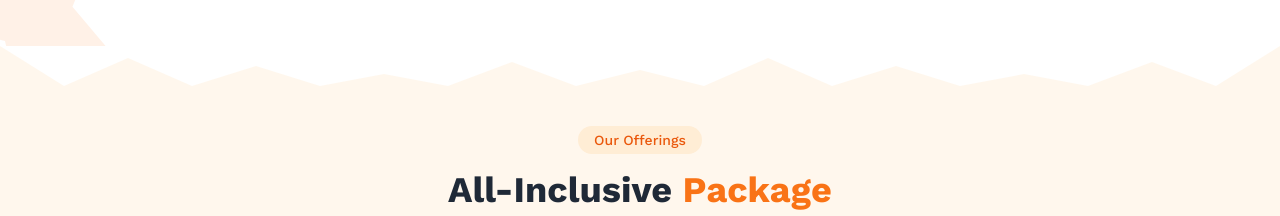
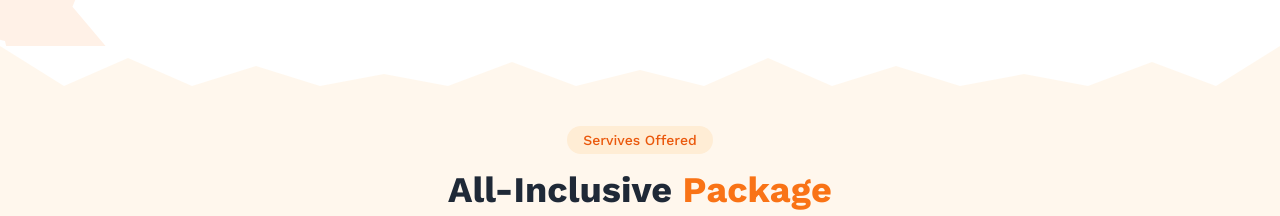
Before and after one commit to michaelnjau/Njaus-Vacation-, a React (Vite) app in the folder project-bolt-sb1-3qejv5ms/project/: page / in a window 1280 px wide. Shown: the part 1460-1676 px from the top of the page. Built offline with nearby package versions, Linux system fonts and the light colour scheme.

Commit message:
Update Packages.tsx

```diff
--- a/project-bolt-sb1-3qejv5ms/project/src/components/Packages.tsx
+++ b/project-bolt-sb1-3qejv5ms/project/src/components/Packages.tsx
@@ -16,7 +16,7 @@ const Packages: React.FC = () => {
       <div className="container mx-auto px-4">
         <div className="text-center mb-16">
           <span className="inline-block px-4 py-1 bg-orange-100 text-orange-600 rounded-full text-sm font-medium mb-4">
-            Our Offerings
+            Servives Offered
           </span>
           <h2 className="text-3xl md:text-4xl font-bold text-gray-800">
             All-Inclusive <span className="text-orange-500">Package</span>
@@ -43,7 +43,7 @@ const Packages: React.FC = () => {
             },
             {
               title: "Elephant Junior Suites",
-              image: "https://images.pexels.com/photos/3375997/pexels-photo-3375997.jpeg?auto=compress&cs=tinysrgb&w=1260&h=750&dpr=2",
+              image: "https://drive.google.com/file/d/1kOsoRnylwI7H22OazU62mJ9w2e3SJaub/view?usp=sharing",
               description: "Each tent features an outdoor jacuzzi and private dining options, blending wilderness with luxury."
             }
           ].map((item, index) => (
```
